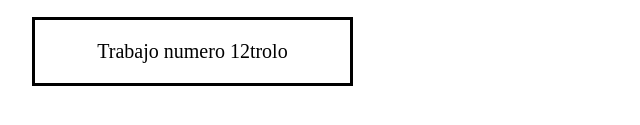
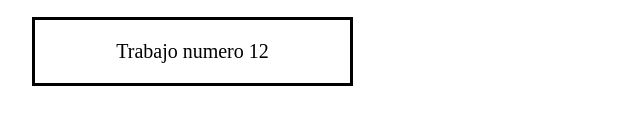
Before and after one commit to espaidersito/plataformas-moviles-entregas, a plain HTML site: page index.html in a window 1280 px wide. Shown: the part 355-480 px from the top of the page, 106-746 px from the left. Drawn offline with Linux system fonts and the light colour scheme.

Commit message:
Update index.html

```diff
--- a/index.html
+++ b/index.html
@@ -57,7 +57,7 @@
        <a href="tp-7/"> Trabajo numero 7</a>
        <a href="tp-8/"> Trabajo numero 8</a>
        <a href="tp-11/">Trabajo numero 11</a>
-       <a href="tp-12/">Trabajo numero 12trolo</a>
+       <a href="tp-12/">Trabajo numero 12</a>
     </ul>
 </body>
 </html>
```
